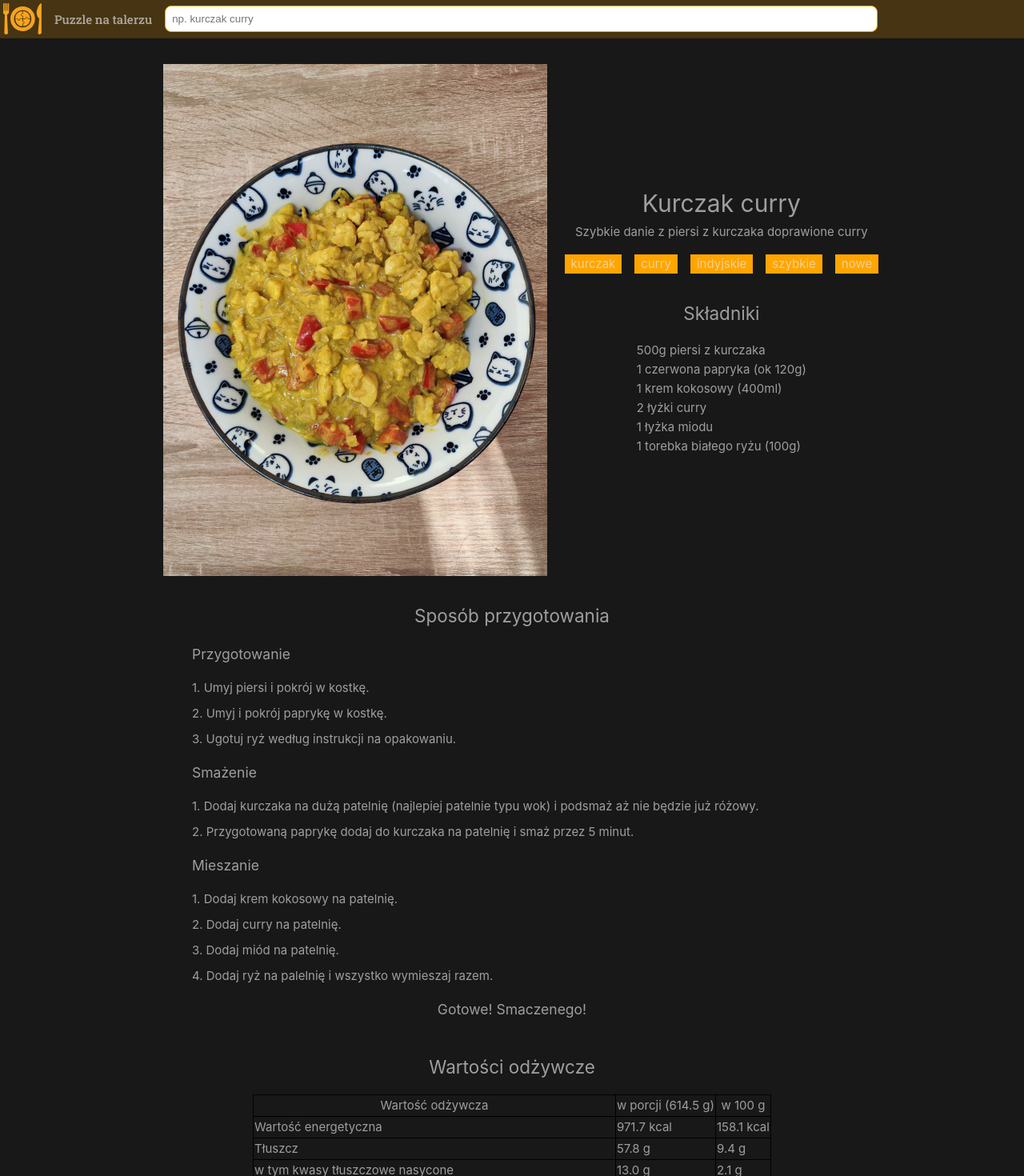
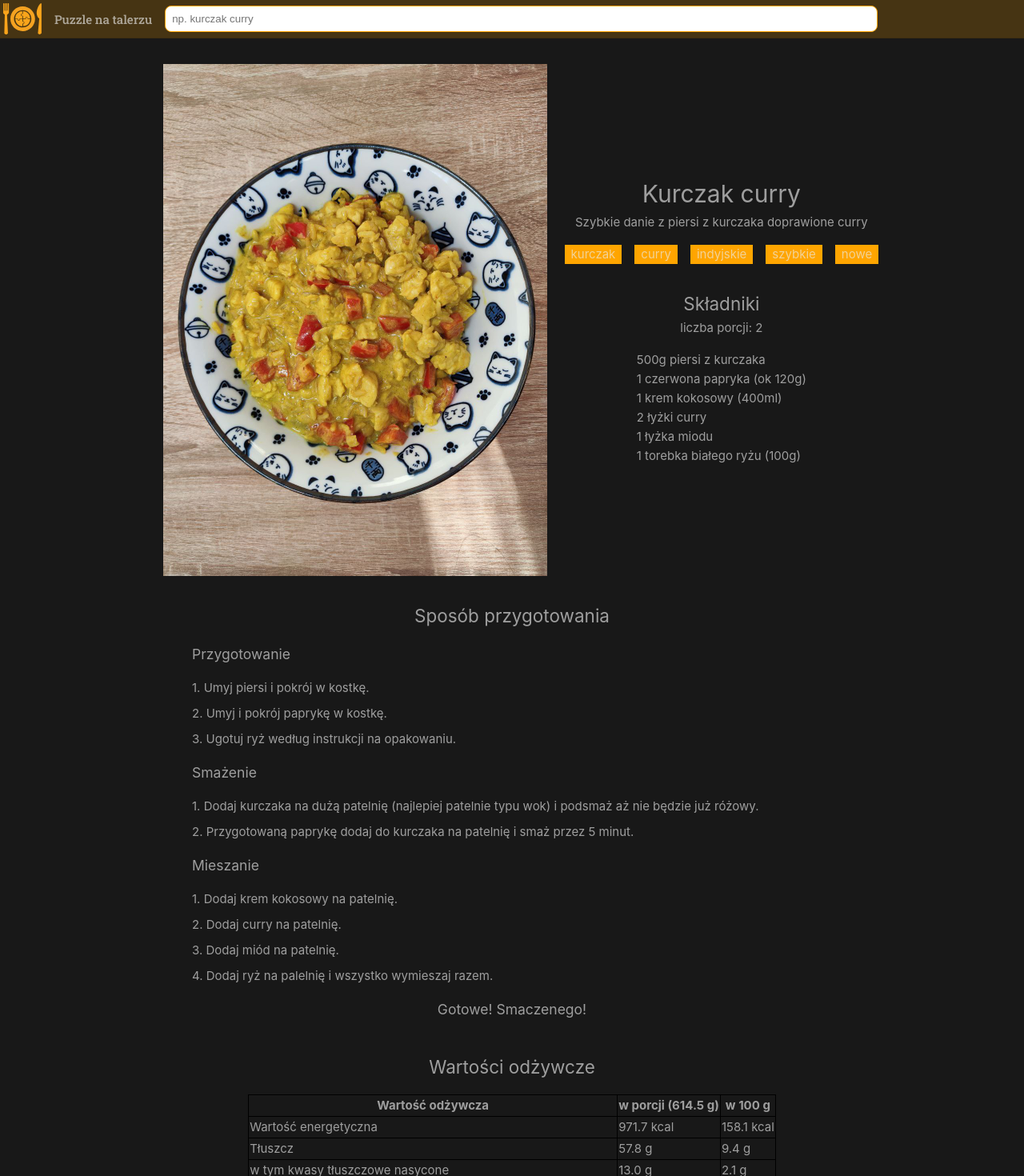
Before and after one commit to Morasiu/puzzles-on-the-plate, a Vue app in the folder puzzles-on-the-plate/: page /przepisy/curry-kurczak in a window 1280 px wide. Shown: the top 1470 px of the page at 80% size. Built offline with nearby package versions, Linux system fonts and the light colour scheme.

Commit message:
Servings

```diff
--- a/puzzles-on-the-plate/src/views/NutritionValues.vue
+++ b/puzzles-on-the-plate/src/views/NutritionValues.vue
@@ -37,7 +37,7 @@ const getNutritionValuePerServing = (name: string, servings: number) => {
     <table>
       <tr>
         <th class="name">Wartość odżywcza</th>
-        <th class="serving">w porcji ({{ weight / 2 }} g)</th>
+        <th class="servings">w porcji ({{ weight / 2 }} g)</th>
         <th class="hundred-g">w 100 g</th>
       </tr>
       <tr>
@@ -102,18 +102,21 @@ const getNutritionValuePerServing = (name: string, servings: number) => {
 
     .name {
       width: 70%;
+      font-weight: bold;
       @media (max-width: 480px) {
         width: 60%;
       }
     }
 
     .servings {
+      font-weight: bold;
       @media (max-width: 480px) {
         width: 20%;
       }
     }
 
     .hundred-g {
+      font-weight: bold;
       @media (max-width: 480px) {
         width: 20%;
       }
--- a/puzzles-on-the-plate/src/views/RecipeView.vue
+++ b/puzzles-on-the-plate/src/views/RecipeView.vue
@@ -11,6 +11,7 @@ const router = useRouter();
 const slug = route.params.slug as string;
 
 const recipe = ref<Recipe>()
+const servings = ref(2);
 
 getRecipe(slug).then(x => {
   if (x.status == 404) {
@@ -55,6 +56,9 @@ const mixing = computed(() => getCookingPhaseInstructions("Mixing"));
             </div>
           </div>
           <h2 class="ingredients">Składniki</h2>
+          <div  class="servings">
+            <span>liczba porcji: {{servings}}</span>
+          </div>
           <div class="ingredients-list">
             <div v-for="ingredient in recipe.ingredients" :key="ingredient.name" class="ingredient">
               <span>{{ ingredient.quantityDescription }}</span>
@@ -127,6 +131,8 @@ const mixing = computed(() => getCookingPhaseInstructions("Mixing"));
 
       .ingredients {
         margin-top: 2rem;
+      }
+      .servings {
         margin-bottom: 1rem;
       }
 
@@ -149,6 +155,7 @@ const mixing = computed(() => getCookingPhaseInstructions("Mixing"));
     align-items: center;
     flex-direction: column;
     gap: 1rem;
+    margin: 0 1rem 0 1rem;
   }
 }
 </style>
```
